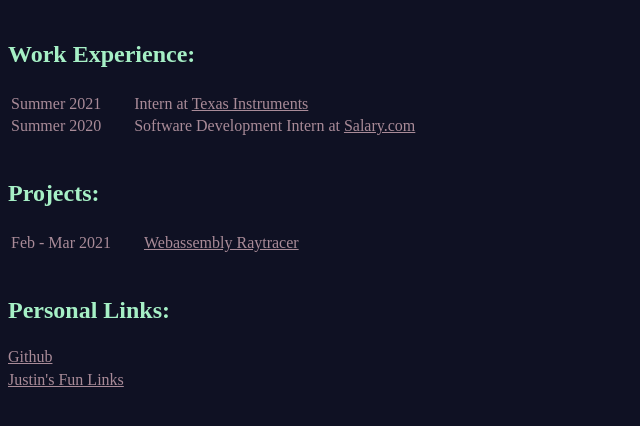
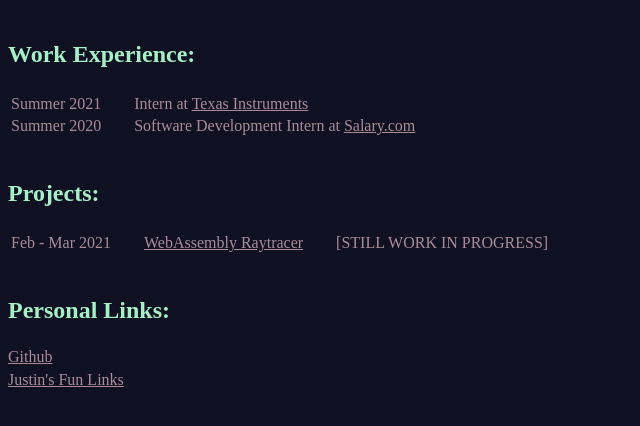
Before and after one commit to justinliang1020/justin-personal-website, a plain HTML site: page index.html in a window 1280 px wide. Shown: the part 108-534 px from the top of the page, without its empty margins (0-640 px from the left). Drawn offline with Linux system fonts and the light colour scheme.

Commit message:
Added WIP to Wasm Raytracer project

```diff
--- a/index.html
+++ b/index.html
@@ -33,8 +33,9 @@
         <table>
             <tr>
                 <td>Feb - Mar 2021</td>
-                <td><a href="https://justinliang1020.github.io/raytracing.github.io/" target="_blank">Webassembly
+                <td><a href="https://justinliang1020.github.io/raytracing.github.io/" target="_blank">WebAssembly
                         Raytracer</a></td>
+                <td>[STILL WORK IN PROGRESS]</td>
             </tr>
         </table>
         <br>
```
